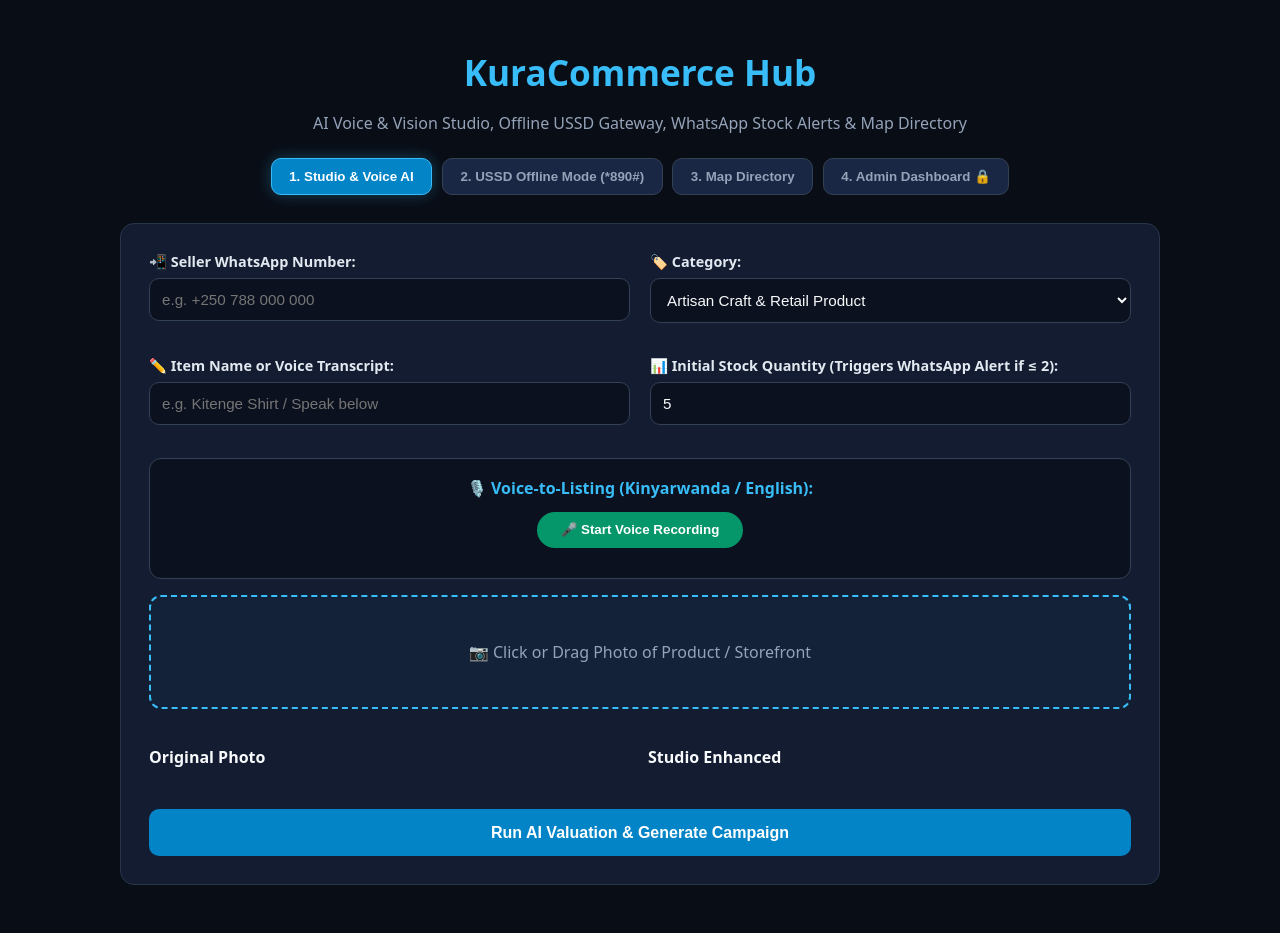
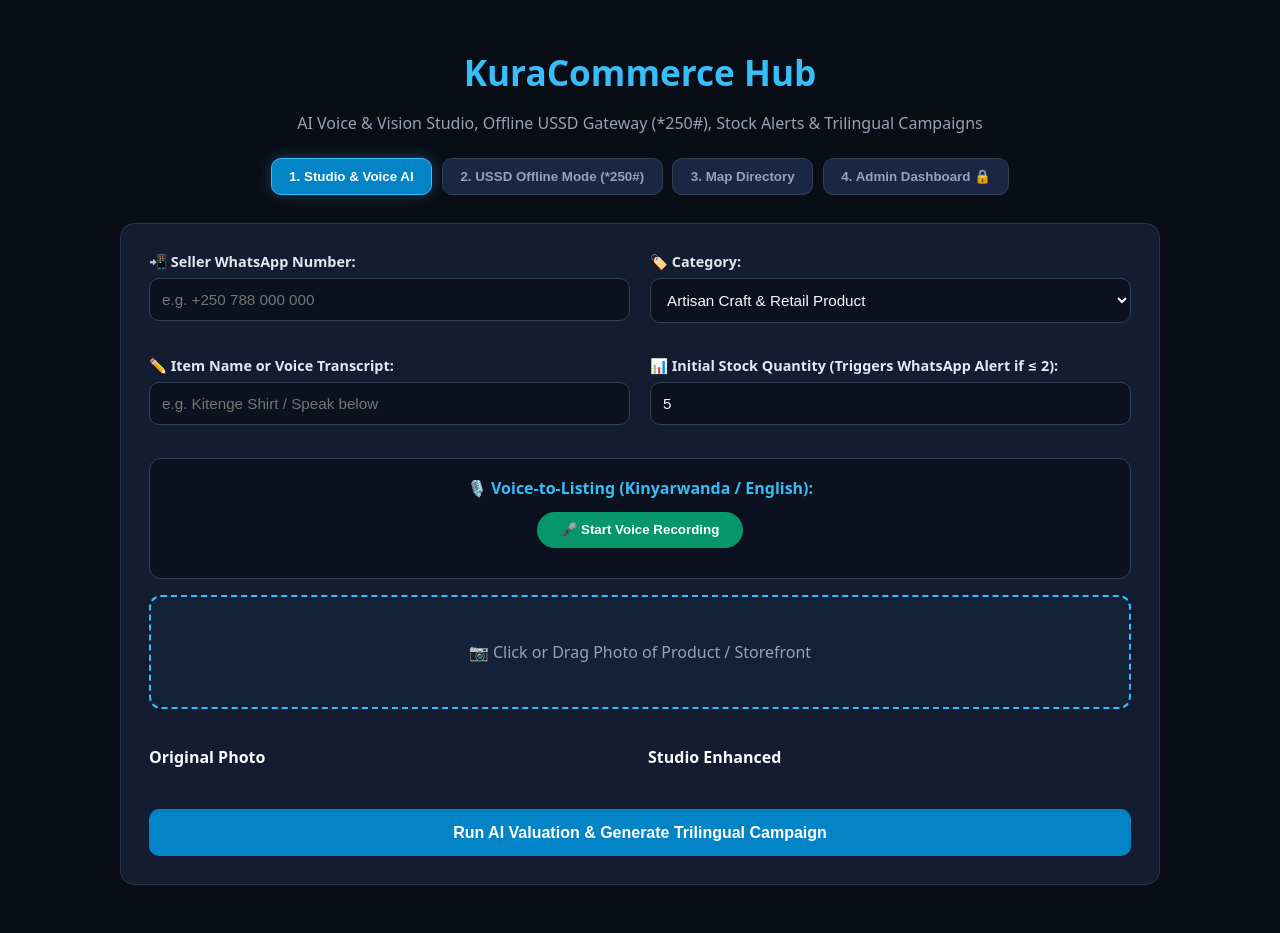
Before and after one commit to libertyfidja-bit/kuracommerce-meta, a Flask app: page / in a window 1280 px wide. Run offline with Flask 3, Linux system fonts and the light colour scheme.

Commit message:
Restore Muse Spark trilingual campaign including French translation in UI

```diff
--- a/backend/app.py
+++ b/backend/app.py
@@ -10,10 +10,8 @@ from meta_client import (
 
 load_dotenv()
 
-# 1. Initialize Flask app FIRST
 app = Flask(__name__, template_folder="templates")
 
-# In-memory stores
 ADMIN_CREDENTIALS = {"password": "admin123"}
 inventory_database = {}
 
@@ -65,17 +63,24 @@ def process_product():
     wonder_metadata = analyze_product_with_muse_wonder(raw_image, filename, category_hint)
     product_title = wonder_metadata.get("title", "Featured Item")
     image_synthesis = synthesize_studio_with_muse_image(raw_image, product_title)
+
+    # Restore Muse Spark Trilingual Campaign Generation (English, Kinyarwanda, French)
     spark_campaign = generate_ads_with_muse_spark(wonder_metadata, location_name)
 
+    low_stock_warning = ""
+    if stock_qty <= 2:
+        low_stock_warning = f"\n\n⚠️ *Low Stock Alert:* Only {stock_qty} unit(s) left!"
+
     whatsapp_reply = (
-        f"✅ *KuraCommerce AI Listing Active!*\n\n"
+        f"✅ *KuraCommerce AI Listing Ready!*\n\n"
         f"📦 *Item:* {product_title}\n"
         f"📂 *Category:* {wonder_metadata.get('category')}\n"
         f"📍 *Location:* {location_name}\n"
         f"💰 *Price:* {wonder_metadata.get('estimated_price_rwf')} RWF\n"
-        f"📊 *Stock:* {stock_qty} units\n\n"
-        f"🇷🇼 {spark_campaign.get('ad_copy_rw')}\n\n"
-        f"🇬🇧 {spark_campaign.get('ad_copy_en')}"
+        f"📊 *Stock:* {stock_qty} units{low_stock_warning}\n\n"
+        f"🇷🇼 *Kinyarwanda:*\n{spark_campaign.get('ad_copy_rw')}\n\n"
+        f"🇬🇧 *English:*\n{spark_campaign.get('ad_copy_en')}\n\n"
+        f"🇫🇷 *Français:*\n{spark_campaign.get('ad_copy_fr')}"
     )
 
     return jsonify({
@@ -84,6 +89,7 @@ def process_product():
         "location_name": location_name,
         "stock_quantity": stock_qty,
         "muse_wonder_catalog": wonder_metadata,
+        "muse_spark_campaign": spark_campaign,
         "whatsapp_formatted_message": whatsapp_reply
     }), 200
 
--- a/backend/templates/index.html
+++ b/backend/templates/index.html
@@ -3,7 +3,7 @@
 <head>
   <meta charset="UTF-8">
   <meta name="viewport" content="width=device-width, initial-scale=1.0">
-  <title>KuraCommerce | AI Studio, USSD Gateway & Stock Alerts</title>
+  <title>KuraCommerce | AI Studio, USSD Gateway & Trilingual Campaigns</title>
   <link rel="stylesheet" href="https://unpkg.com/leaflet@1.9.4/dist/leaflet.css" />
   <script src="https://unpkg.com/leaflet@1.9.4/dist/leaflet.js"></script>
   <style>
@@ -53,7 +53,7 @@
     th, td { border: 1px solid #283548; padding: 0.75rem; text-align: left; }
     th { background: #0b111e; color: var(--accent-cyan); }
 
-    /* Modal */
+    /* Modals */
     .modal-overlay { display: none; position: fixed; inset: 0; background: rgba(0,0,0,0.8); z-index: 9999; align-items: center; justify-content: center; padding: 1rem; }
     .modal-content { background: var(--card-bg); border: 1px solid var(--accent-cyan); border-radius: 14px; max-width: 700px; width: 100%; max-height: 85vh; overflow-y: auto; padding: 1.5rem; }
     .modal-pre { background: #0b111e; padding: 1rem; border-radius: 8px; color: #a5f3fc; overflow-x: auto; font-size: 0.85rem; }
@@ -63,12 +63,12 @@
   <div class="container">
     <header>
       <h1>KuraCommerce Hub</h1>
-      <p>AI Voice & Vision Studio, Offline USSD Gateway, WhatsApp Stock Alerts & Map Directory</p>
+      <p>AI Voice & Vision Studio, Offline USSD Gateway (*250#), Stock Alerts & Trilingual Campaigns</p>
     </header>
 
     <div class="nav-tabs">
       <button class="nav-tab active" id="userTab" onclick="switchView('user')">1. Studio & Voice AI</button>
-      <button class="nav-tab" id="ussdTab" onclick="switchView('ussd')">2. USSD Offline Mode (*890#)</button>
+      <button class="nav-tab" id="ussdTab" onclick="switchView('ussd')">2. USSD Offline Mode (*250#)</button>
       <button class="nav-tab" id="mapTab" onclick="switchView('map')">3. Map Directory</button>
       <button class="nav-tab" id="adminTab" onclick="switchView('admin')">4. Admin Dashboard 🔒</button>
     </div>
@@ -116,7 +116,7 @@
           <div><h4>Original Photo</h4><img id="rawPreview" alt="Raw"></div>
           <div><h4>Studio Enhanced</h4><img id="studioPreview" alt="Studio"></div>
         </div>
-        <button class="primary-action" onclick="processProduct()">Run AI Valuation & Generate Campaign</button>
+        <button class="primary-action" onclick="processProduct()">Run AI Valuation & Generate Trilingual Campaign</button>
       </div>
 
       <div class="card result-box" id="resultCard">
@@ -132,6 +132,7 @@
         <h3>Trilingual Campaign & WhatsApp Alert Preview</h3>
         <p><strong>🇷🇼 Kinyarwanda:</strong> <span id="copyRw"></span></p>
         <p><strong>🇬🇧 English:</strong> <span id="copyEn"></span></p>
+        <p><strong>🇫🇷 Français:</strong> <span id="copyFr"></span></p>
 
         <div class="wa-box" id="waMessagePreview"></div>
         <a id="orderWhatsAppBtn" href="#" target="_blank" class="order-btn">🛒 Order / Book on WhatsApp Now</a>
@@ -159,38 +160,6 @@
         </div>
       </div>
     </div>
-
-<script>
-  async function dialUssd() {
-    const code = document.getElementById('ussdCodeInput').value.trim();
-    const res = await fetch('/api/ussd-fallback', {
-      method: 'POST',
-      headers: {'Content-Type': 'application/json'},
-      body: JSON.stringify({ ussd_code: code, input: "" })
-    });
-    const data = await res.json();
-    if (res.ok) {
-      document.getElementById('ussdScreenText').innerText = data.response_text;
-    } else {
-      alert(data.error);
-    }
-  }
-
-  async function sendUssdInput() {
-    const code = document.getElementById('ussdCodeInput').value.trim();
-    const inputVal = document.getElementById('ussdInput').value.trim();
-    const res = await fetch('/api/ussd-fallback', {
-      method: 'POST',
-      headers: {'Content-Type': 'application/json'},
-      body: JSON.stringify({ ussd_code: code, input: inputVal })
-    });
-    const data = await res.json();
-    if (res.ok) {
-      document.getElementById('ussdScreenText').innerText = data.response_text;
-      document.getElementById('ussdInput').value = "";
-    }
-  }
-</script>
 
     <!-- 3. MAP DIRECTORY -->
     <div id="mapView" class="view-section">
@@ -352,8 +321,12 @@
       document.getElementById('priceBadge').innerText = wonder.estimated_price_rwf + " RWF";
       document.getElementById('stockBadge').innerText = "Stock: " + data.stock_quantity;
       document.getElementById('photoDescription').innerText = wonder.description;
-      document.getElementById('copyRw').innerText = spark.ad_copy_rw;
-      document.getElementById('copyEn').innerText = spark.ad_copy_en;
+
+      // Render Trilingual Campaign including French
+      document.getElementById('copyRw').innerText = spark.ad_copy_rw || "";
+      document.getElementById('copyEn').innerText = spark.ad_copy_en || "";
+      document.getElementById('copyFr').innerText = spark.ad_copy_fr || "";
+
       document.getElementById('waMessagePreview').innerText = data.whatsapp_formatted_message;
 
       const waText = encodeURIComponent(`Hello! I want to order ${wonder.title} (${wonder.estimated_price_rwf} RWF) via KuraCommerce.`);
@@ -366,13 +339,34 @@
       ordersList.unshift({ time: new Date().toLocaleTimeString(), phone: data.merchant_whatsapp, title: wonder.title, stock: data.stock_quantity, price: wonder.estimated_price_rwf + " RWF", payload: data });
     }
 
-    function runUssd() {
-      const val = document.getElementById('ussdInput').value.trim();
-      const screen = document.getElementById('ussdScreenText');
-      if (val === "1") screen.innerText = "MARKET PRICES:\n- Kitenge Fabric: 15,000 RWF\n- Fresh Tomatoes: 3,500 RWF\n- Barber Cut: 5,000 RWF";
-      else if (val === "2") screen.innerText = "LISTING CREATED!\nYour item is now active on WhatsApp & Map Directory.";
-      else if (val === "3") screen.innerText = "LOW STOCK ALERTS:\n⚠️ 2 items running low. WhatsApp alert dispatched to merchant.";
-      else screen.innerText = "CON KuraCommerce USSD Gateway\n1. Check Prices\n2. Register Listing\n3. Low Stock Alerts\n4. Delivery Rider";
+    async function dialUssd() {
+      const code = document.getElementById('ussdCodeInput').value.trim();
+      const res = await fetch('/api/ussd-fallback', {
+        method: 'POST',
+        headers: {'Content-Type': 'application/json'},
+        body: JSON.stringify({ ussd_code: code, input: "" })
+      });
+      const data = await res.json();
+      if (res.ok) {
+        document.getElementById('ussdScreenText').innerText = data.response_text;
+      } else {
+        alert(data.error);
+      }
+    }
+
+    async function sendUssdInput() {
+      const code = document.getElementById('ussdCodeInput').value.trim();
+      const inputVal = document.getElementById('ussdInput').value.trim();
+      const res = await fetch('/api/ussd-fallback', {
+        method: 'POST',
+        headers: {'Content-Type': 'application/json'},
+        body: JSON.stringify({ ussd_code: code, input: inputVal })
+      });
+      const data = await res.json();
+      if (res.ok) {
+        document.getElementById('ussdScreenText').innerText = data.response_text;
+        document.getElementById('ussdInput').value = "";
+      }
     }
 
     function openPasswordResetModal() { document.getElementById('passwordModal').style.display = 'flex'; }
```
Lines whose indentation alone changed are shown as unchanged.
